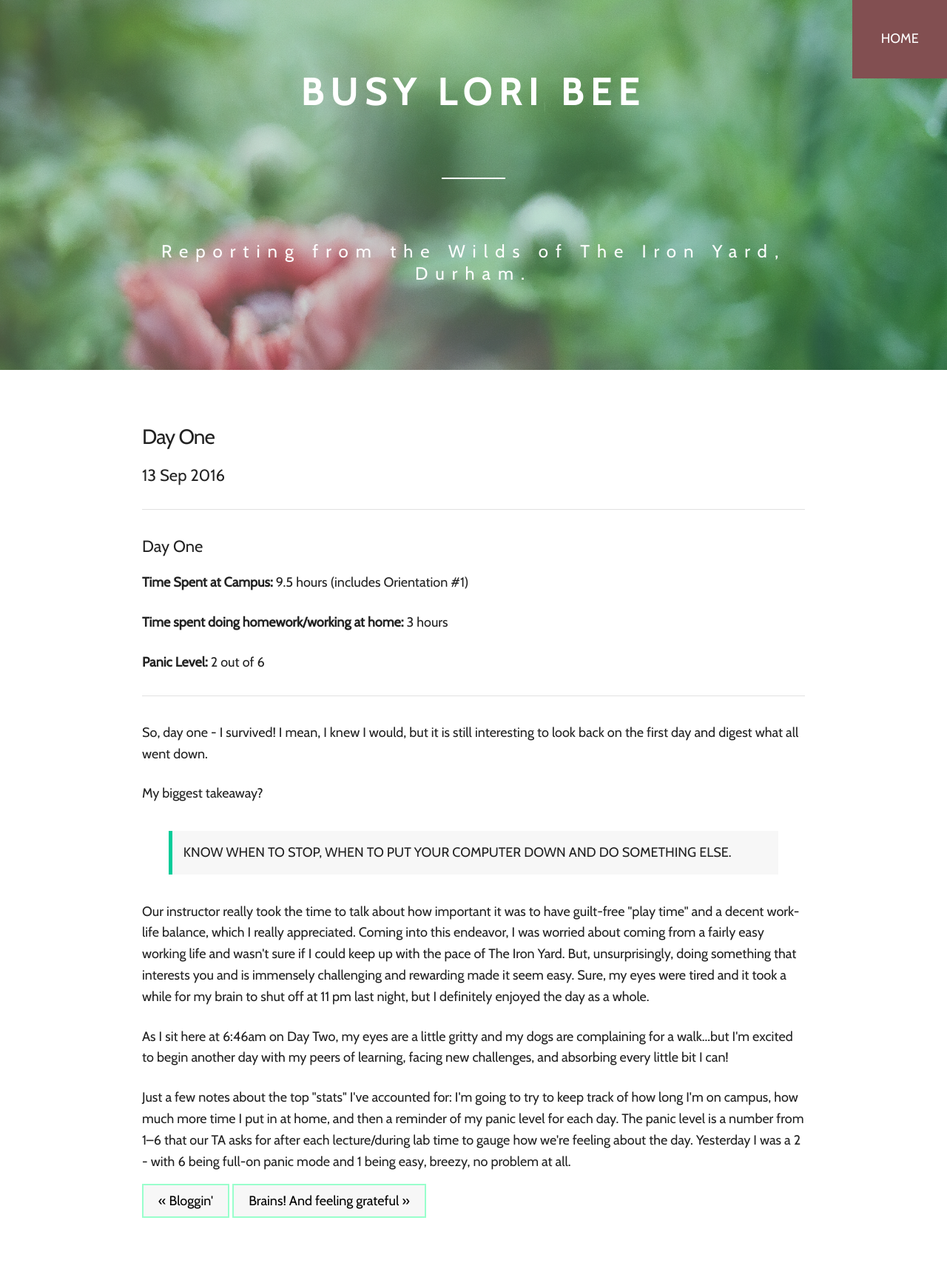
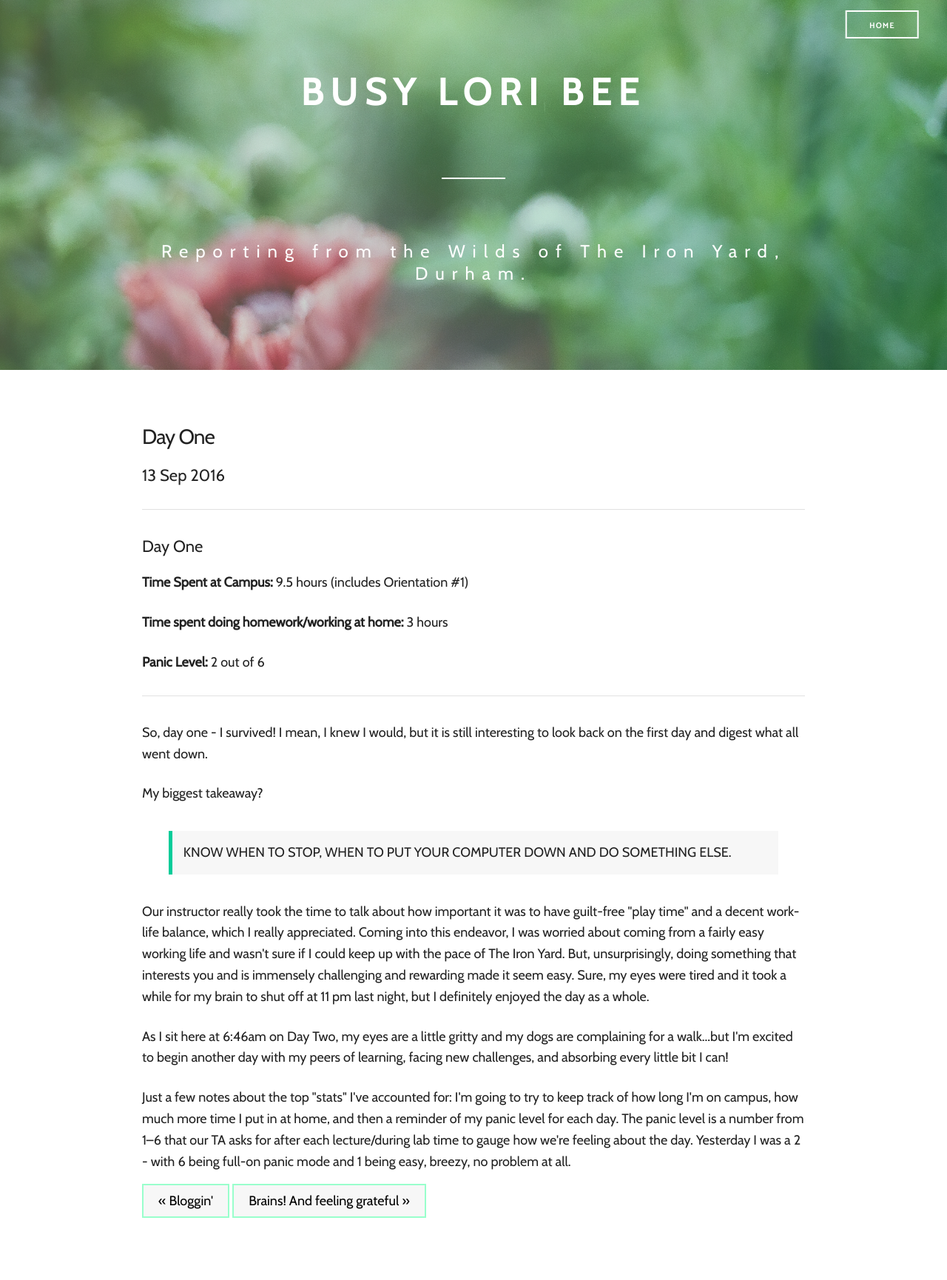
Before and after one commit to lburl01/lburl01.github.io, a Jekyll site: the page built from _posts/2016-09-12-day-one.md, in a window 1280 px wide. Shown: the whole page at 74% size. Built offline with Jekyll 4.4.1, drawn with Linux system fonts in a browser that asks for light colours.

Commit message:
Need to fix home button link on post layout

```diff
--- a/_layouts/post.html
+++ b/_layouts/post.html
@@ -17,7 +17,13 @@
 
 			<section id="hero" class="hero u-full-width">
 			  <div class="hero-image"></div>
-				<div class="topcorner"><a href="/">HOME</a></div>
+				<div class="topcorner"
+					<div class="row">
+						<h4 class="centered-below">
+							<button <a href="/" class="button-home">HOME</button>
+						</h4>
+					</div>
+				</div>
 			  <div class="container centered">
 			    <div class="twelve columns">
 			      <h1 class="separator">busy lori bee</h1>
--- a/css/main.css
+++ b/css/main.css
@@ -71,7 +71,6 @@ h3 {
    top: 0;
    right: 0;
    border-radius: 0 0 0 0;
-   background-color: #824F51;
    padding: 3%;
 
   }
@@ -153,6 +152,17 @@ blockquote {
     background-color: #d87843;
   }
 
+.button-home {
+  border: 2px solid #fff;
+  color: #fff;
+}
+
+.button-home:hover {
+  background: #fff;
+  border-color: #fff;
+  color: black;
+  outline: 0;
+}
 
 /* Button inverted */
 
```
